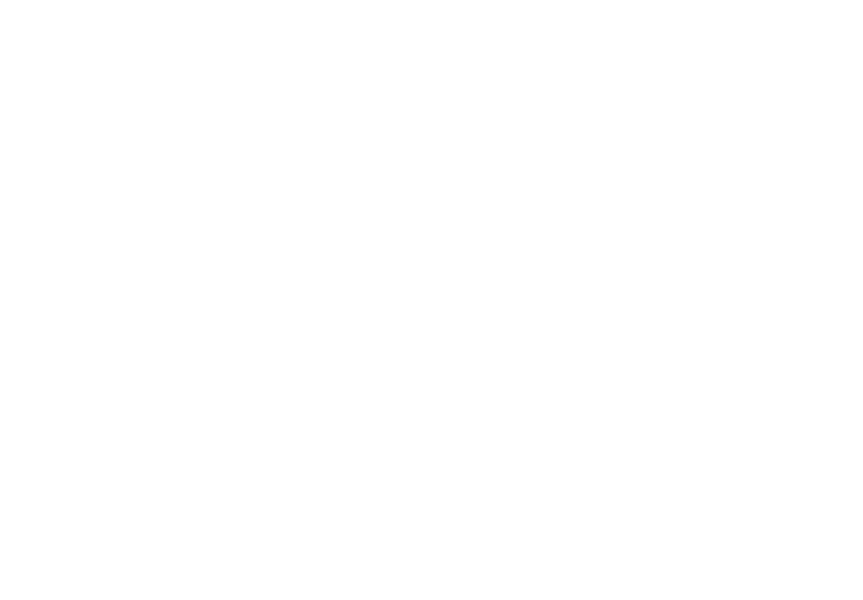
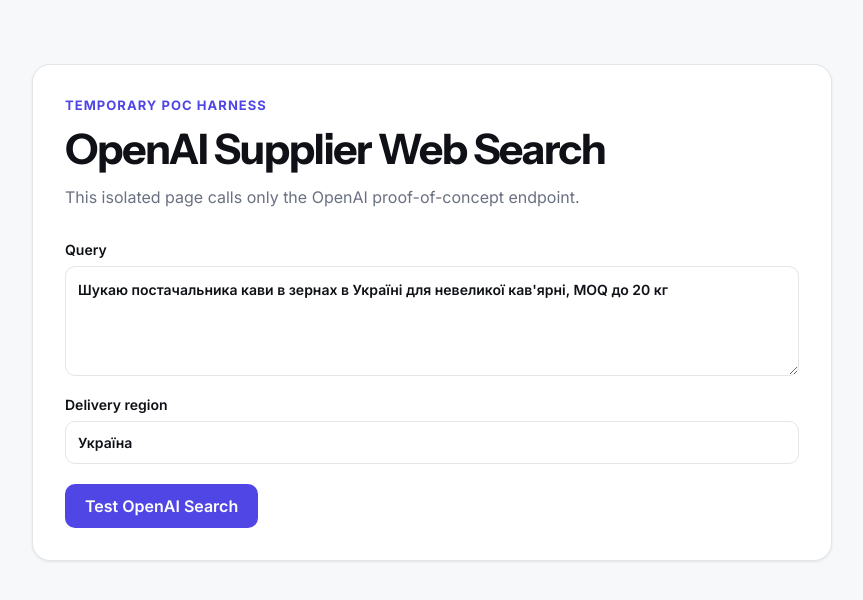
Before and after one commit to zaiarnaolha/Supplier-Match-AI, a React (Vite) app: page /openai-poc in a window 1280 px wide. Before the commit this address had no page. Shown: the top 600 px of the page, without its empty margins (208-1071 px from the left). Built offline with nearby package versions, Linux system fonts and the light colour scheme.

Commit message:
Add isolated OpenAI POC test page

```diff
--- a/src/App.tsx
+++ b/src/App.tsx
@@ -4,6 +4,7 @@
 import { CompareScreen } from './pages/CompareScreen/CompareScreen';
 import { SupplierSearchPage, type SearchStage } from './pages/SupplierSearchPage/SupplierSearchPage';
 import { SupplierDetailsPage } from './pages/SupplierDetailsPage/SupplierDetailsPage';
+import { OpenAIPocPage } from './pages/OpenAIPocPage/OpenAIPocPage';
 import type { Supplier } from './data/suppliers';
 
 export function App() {
@@ -23,6 +24,7 @@
   return <Routes>
     <Route path="/" element={<LandingPage />} />
     <Route path="/app" element={<SupplierSearchPage {...searchState} />} />
+    <Route path="/openai-poc" element={<OpenAIPocPage />} />
     <Route path="/app/suppliers/:id" element={<SupplierDetailsPage suppliers={searchResults} />} />
     <Route path="/app/compare" element={selectedSuppliers.length >= 2
       ? <CompareScreen suppliers={searchResults} selectedSupplierNames={selectedSuppliers} setSelectedSupplierNames={setSelectedSuppliers} />
--- /dev/null
+++ b/src/pages/OpenAIPocPage/OpenAIPocPage.module.css
@@ -0,0 +1,57 @@
+.page {
+  min-height: 100vh;
+  padding: 64px 24px;
+  background: var(--semantic-surface-subtle);
+}
+
+.panel {
+  width: min(100%, 800px);
+  margin: 0 auto;
+  padding: 32px;
+  border: 1px solid var(--semantic-border-default);
+  border-radius: var(--radius-large);
+  background: var(--semantic-surface-default);
+  box-shadow: var(--shadow-card);
+}
+
+.heading { display: grid; gap: 10px; margin-bottom: 32px; }
+.heading h1 { font-size: clamp(28px, 5vw, 42px); }
+.heading p { color: var(--semantic-text-muted); line-height: 1.5; }
+.eyebrow { color: var(--semantic-action-primary); font-size: 13px; font-weight: 700; letter-spacing: .08em; text-transform: uppercase; }
+
+.form { display: grid; gap: 20px; }
+.form label { display: grid; gap: 8px; font-size: 14px; font-weight: 600; }
+.form textarea,
+.form input {
+  width: 100%;
+  padding: 12px;
+  border: 1px solid var(--semantic-border-default);
+  border-radius: var(--radius-medium);
+  color: var(--semantic-text-primary);
+  background: var(--semantic-surface-default);
+  font: inherit;
+}
+.form textarea { resize: vertical; line-height: 1.5; }
+.form button {
+  justify-self: start;
+  padding: 12px 20px;
+  border-radius: var(--radius-medium);
+  color: var(--semantic-text-on-primary);
+  background: var(--semantic-action-primary);
+  cursor: pointer;
+  font: inherit;
+  font-weight: 600;
+}
+.form button:hover:not(:disabled) { background: var(--semantic-action-primary-hover); }
+.form button:disabled { cursor: wait; opacity: .65; }
+
+.error { margin-top: 24px; padding: 14px; border-radius: var(--radius-medium); color: #991b1b; background: #fef2f2; line-height: 1.5; }
+.output { margin-top: 32px; }
+.output h2 { margin-bottom: 12px; font-size: 20px; }
+.output pre { max-height: 560px; margin: 0; padding: 20px; overflow: auto; border-radius: var(--radius-medium); color: #e5e7eb; background: #111827; font: 13px/1.6 ui-monospace, SFMono-Regular, Menlo, monospace; white-space: pre-wrap; overflow-wrap: anywhere; }
+
+@media (max-width: 600px) {
+  .page { padding: 24px 16px; }
+  .panel { padding: 24px 18px; }
+  .form button { width: 100%; }
+}
--- /dev/null
+++ b/src/pages/OpenAIPocPage/OpenAIPocPage.tsx
@@ -0,0 +1,69 @@
+import { FormEvent, useState } from 'react';
+import styles from './OpenAIPocPage.module.css';
+
+const DEFAULT_QUERY = "Шукаю постачальника кави в зернах в Україні для невеликої кав'ярні, MOQ до 20 кг";
+const DEFAULT_REGION = 'Україна';
+
+export function OpenAIPocPage() {
+  const [query, setQuery] = useState(DEFAULT_QUERY);
+  const [deliveryRegion, setDeliveryRegion] = useState(DEFAULT_REGION);
+  const [result, setResult] = useState<unknown>(null);
+  const [error, setError] = useState('');
+  const [loading, setLoading] = useState(false);
+
+  async function submit(event: FormEvent<HTMLFormElement>) {
+    event.preventDefault();
+    setLoading(true);
+    setError('');
+    setResult(null);
+
+    try {
+      const response = await fetch('/api/search-suppliers-openai', {
+        method: 'POST',
+        headers: { 'Content-Type': 'application/json' },
+        body: JSON.stringify({ query, deliveryRegion }),
+      });
+      const payload: unknown = await response.json().catch(() => null);
+      if (!response.ok) {
+        const apiError = payload && typeof payload === 'object' && 'error' in payload
+          && typeof payload.error === 'string' ? payload.error : 'OpenAI search request failed.';
+        throw new Error(`HTTP ${response.status}: ${apiError}`);
+      }
+      setResult(payload);
+    } catch (requestError) {
+      setError(requestError instanceof Error ? requestError.message : 'OpenAI search request failed.');
+    } finally {
+      setLoading(false);
+    }
+  }
+
+  return <main className={styles.page}>
+    <section className={styles.panel}>
+      <div className={styles.heading}>
+        <span className={styles.eyebrow}>Temporary POC harness</span>
+        <h1>OpenAI Supplier Web Search</h1>
+        <p>This isolated page calls only the OpenAI proof-of-concept endpoint.</p>
+      </div>
+
+      <form className={styles.form} onSubmit={submit}>
+        <label>
+          <span>Query</span>
+          <textarea value={query} onChange={event => setQuery(event.target.value)} required rows={4} />
+        </label>
+        <label>
+          <span>Delivery region</span>
+          <input value={deliveryRegion} onChange={event => setDeliveryRegion(event.target.value)} required />
+        </label>
+        <button type="submit" disabled={loading}>
+          {loading ? 'Searching…' : 'Test OpenAI Search'}
+        </button>
+      </form>
+
+      {error && <div className={styles.error} role="alert">{error}</div>}
+      {result !== null && <section className={styles.output} aria-live="polite">
+        <h2>Structured JSON response</h2>
+        <pre>{JSON.stringify(result, null, 2)}</pre>
+      </section>}
+    </section>
+  </main>;
+}
```
Also changed, not shown: 1 other file (tests, documents, lock files or other folders).
